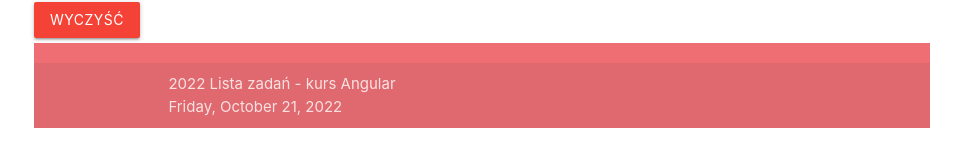
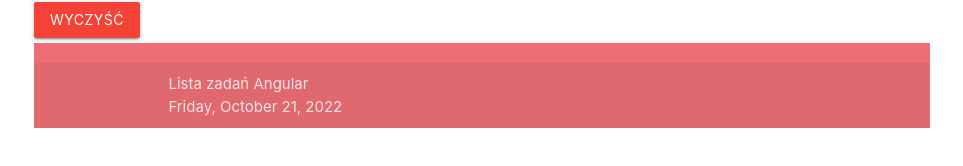
Before and after one commit to Dawid-Femin/To-do-app-angular, an Angular app: page / in a window 1280 px wide. Shown: the part 482-648 px from the top of the page, without its empty margins (158-1121 px from the left). Built offline with nearby package versions, Linux system fonts and the light colour scheme.

Commit message:
Refactored code to use Question mark

```diff
--- a/src/app/app.component.html
+++ b/src/app/app.component.html
@@ -1,7 +1,7 @@
 <div class="container">
   <nav class="row">
     <div class="nav-wrapper">
-      <span class="brand-logo center">{{ title }}</span>
+      <span class="brand-logo center">{{ config?.title }}</span>
     </div>
   </nav>
 
@@ -44,7 +44,7 @@
   <footer class="page-footer mt-5">
     <div class="footer-copyright">
       <div class="container">
-        {{ footer }} <br> {{ getDate() | date: 'fullDate'}}
+        {{ config?.footer }} <br> {{ config?.date | date: 'fullDate'}}
       </div>
     </div>
   </footer>
--- a/src/app/app.component.ts
+++ b/src/app/app.component.ts
@@ -6,10 +6,15 @@ import { Component } from '@angular/core';
   styleUrls: ['./app.component.css']
 })
 export class AppComponent {
-  title = 'Lista zadań';
-  footer = '2022 Lista zadań - kurs Angular';
+  config: { [key: string]: string | null } = null;
 
-  getDate(): Date {
-    return new Date();
-  };
+  constructor() {
+    setTimeout(()=> {
+      this.config = {
+        title: 'Lista zadań',
+        footer: 'Lista zadań Angular',
+        date: new Date().toDateString()
+      };
+    }, 500)
+  }
 }
```
Also changed, not shown: tsconfig.json (+5 -4 lines).
